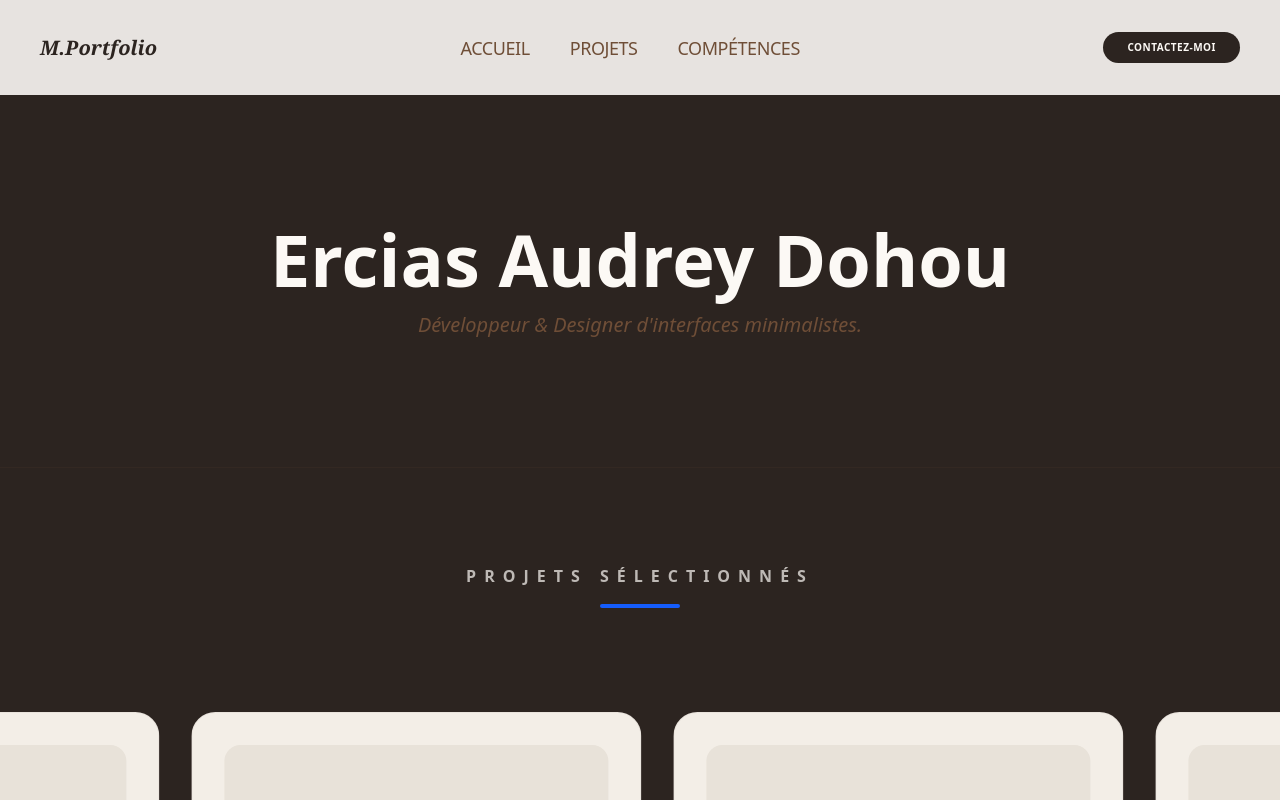
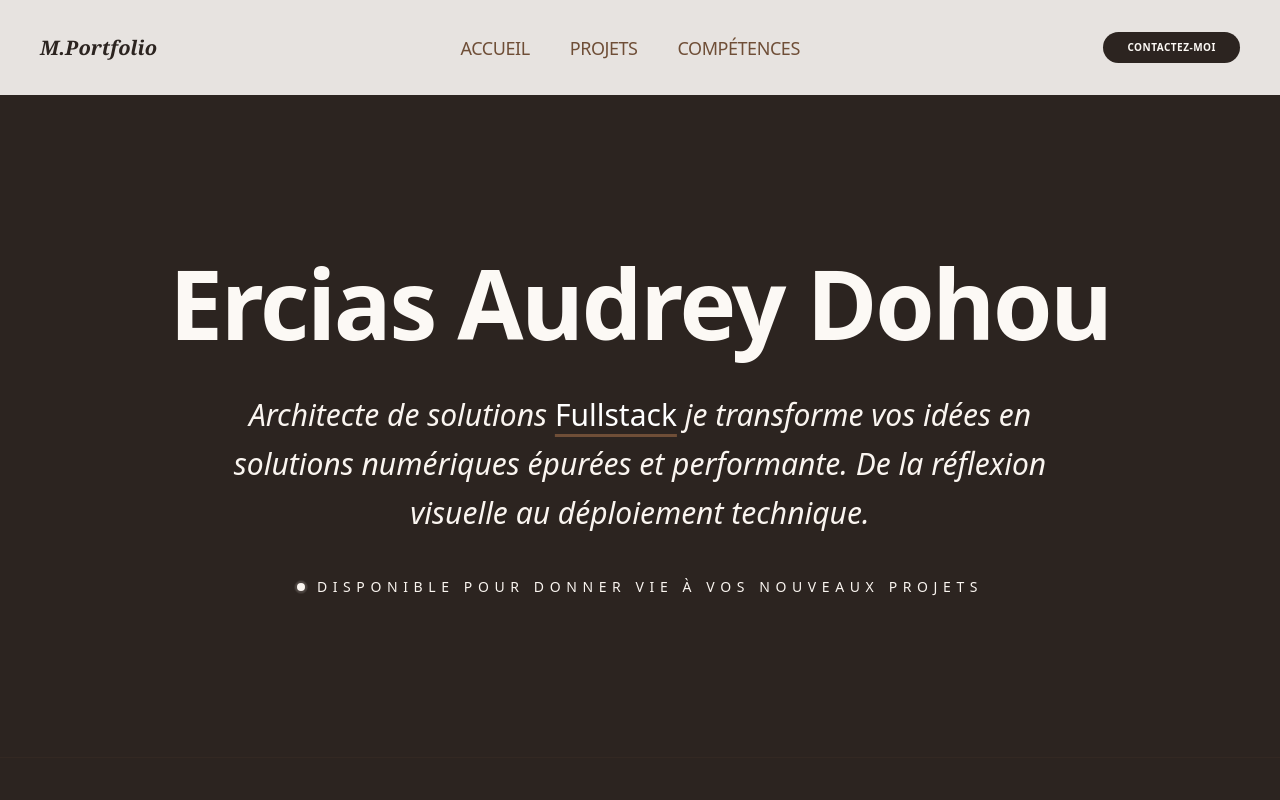
Before and after one commit to audreyerciasdohou-124/Portfolio_2026, a Next.js app: page / in a window 1280 px wide. Shown: the top 800 px of the page. Built offline with nearby package versions, Linux system fonts and the light colour scheme.

Commit message:
quelques réajustements

```diff
--- a/app/layout.tsx
+++ b/app/layout.tsx
@@ -1,5 +1,5 @@
 import './globals.css'
-import Navbar from '@/components/Navbar'
+      import Navbar from '@/components/Navbar'
 import Footer from '@/components/Footer'
 
 export default function RootLayout({ children }: { children: React.ReactNode }) {
--- a/app/page.tsx
+++ b/app/page.tsx
@@ -1,16 +1,14 @@
-"use client"; // Obligatoire pour utiliser useEffect
+"use client";
 import { useEffect } from 'react';
+import { motion } from 'framer-motion';
 import ProjectCard from '@/components/ProjectCard';
 import Skills from '@/components/Skills';
 
 export default function Home() {
-  // Logique pour forcer le scroll en haut au rechargement
   useEffect(() => {
-    // 1. Désactive la restauration automatique du scroll du navigateur
     if ('scrollRestoration' in history) {
       history.scrollRestoration = 'manual';
     }
-    // 2. Scroll tout en haut immédiatement
     window.scrollTo(0, 0);
   }, []);
 
@@ -21,23 +19,72 @@ export default function Home() {
     { title: "Gestâche", desc: "Gestion de tâche.", tags: ["REACT", "FRAMER"] }
   ];
 
-  // On duplique la liste pour la boucle infinie
   const duplicatedProjects = [...projects, ...projects];
+
+  const containerVariants = {
+    hidden: { opacity: 0 },
+    visible: {
+      opacity: 1,
+      transition: { staggerChildren: 0.2 }
+    }
+  };
+
+  const itemVariants = {
+    hidden: { y: 20, opacity: 0 },
+    visible: {
+      y: 0,
+      opacity: 1,
+      transition: {
+        type: "spring",
+        stiffness: 100,
+        damping: 10
+      }
+    }
+  };
 
   return (
     <div className="w-full overflow-hidden bg-[#2C2420]">
       {/* SECTION ACCUEIL */}
-      <section className="py-32 text-center px-4">
-        <h1 className="text-5xl md:text-7xl font-bold text-[#FCF9F5]">Ercias Audrey Dohou</h1>
-        <p className="mt-4 text-[#6F4E37] text-lg md:text-xl italic font-light">
-          Développeur & Designer d'interfaces minimalistes.
-        </p>
+      <section className="py-40 text-center px-4">
+        <motion.div
+          initial="hidden"
+          animate="visible"
+          variants={containerVariants}
+          className="max-w-6xl mx-auto" // Augmenté pour laisser de la place au nom
+        >
+          {/* NOM SUR UNE SEULE LIGNE */}
+          <motion.h1
+            variants={itemVariants}
+            className="text-4xl sm:text-6xl md:text-7xl lg:text-8xl font-bold text-[#FCF9F5] whitespace-nowrap tracking-tight"
+          >
+            Ercias Audrey Dohou
+          </motion.h1>
+
+          <div className="mt-10 max-w-4xl mx-auto">
+            <motion.p
+              variants={itemVariants}
+              className="text-[#FAF5F0] text-xl md:text-3xl italic font-light leading-relaxed"
+            >
+              Architecte de solutions <span className="text-white not-italic font-medium underline decoration-[#6F4E37] underline-offset-8">Fullstack</span> je transforme vos idées en solutions numériques épurées et performante.
+              De la réflexion visuelle au déploiement technique.
+            </motion.p>
+
+            <motion.p
+              variants={itemVariants}
+              className="mt-10 flex items-center justify-center gap-3 text-[#FAF5F0] opacity-80 font-medium uppercase text-[11px] md:text-sm tracking-[0.4em]"
+            >
+              <span className="relative flex h-2 w-2">
+                <span className="animate-ping absolute inline-flex h-full w-full rounded-full bg-[#FAF5F0] opacity-40"></span>
+                <span className="relative inline-flex rounded-full h-2 w-2 bg-[#FAF5F0]"></span>
+              </span>
+              Disponible pour donner vie à vos nouveaux projets
+            </motion.p>
+          </div>
+        </motion.div>
       </section>
 
-      {/* SECTION PROJETS - DÉFILEMENT AUTOMATIQUE (MARQUEE) */}
+      {/* SECTION PROJETS */}
       <section id="projets" className="py-24 overflow-hidden border-y border-[#6F4E37]/10">
-
-        {/* TITRE SUBTIL MAIS PRÉSENT */}
         <div className="flex flex-col items-center mb-16 text-center px-4">
           <h2 className="text-sm md:text-base font-bold uppercase tracking-[0.5em] text-[#FCF9F5] opacity-70">
             Projets Sélectionnés
@@ -45,7 +92,6 @@ export default function Home() {
           <div className="h-1 w-20 bg-blue-600 rounded-full mt-4"></div>
         </div>
 
-        {/* Le rail d'animation */}
         <div className="relative flex overflow-hidden group">
           <div className="flex animate-marquee gap-8 py-10">
             {duplicatedProjects.map((proj, i) => (
@@ -62,7 +108,7 @@ export default function Home() {
         </div>
       </section>
 
-      {/* 3. SECTION SKILLS */}
+      {/* SECTION SKILLS */}
       <div className="max-w-[1400px] mx-auto px-6 py-32">
         <Skills />
       </div>
--- a/components/Footer.tsx
+++ b/components/Footer.tsx
@@ -1,18 +1,17 @@
 "use client";
 import { motion } from "framer-motion";
-import { Linkedin, Github, Instagram, Compass, Send } from "lucide-react";
+import { Linkedin, Github, Compass, Send, Phone, MessageCircle } from "lucide-react";
 
 const Footer = () => {
   const currentYear = new Date().getFullYear();
 
   return (
     <footer id="contact" className="w-full bg-[#2C2420] text-[#FCF9F5] pt-32 pb-10 border-t border-[#6F4E37]/10">
-      {/* Container en pleine largeur sans max-width (w-full) et avec un padding horizontal minimal (px-6) */}
       <div className="w-full px-6 md:px-12">
 
         <div className="flex flex-col lg:flex-row justify-between items-start gap-12">
 
-          {/* --- BLOC GAUCHE : POUSSÉ AU BOUT À GAUCHE --- */}
+          {/* --- BLOC GAUCHE --- */}
           <div className="flex-1">
             <motion.h2
               initial={{ opacity: 0, x: -50 }}
@@ -24,59 +23,87 @@ const Footer = () => {
             </motion.h2>
 
             <a
-              href="mailto:votre@email.com"
-              className="text-2xl md:text-3xl text-[#6F4E37] hover:text-[#FCF9F5] transition-colors duration-300 border-b-2 border-[#6F4E37] pb-2 font-light inline-block mb-20"
+              href="mailto:audreydohou23@gmail.com"
+              className="text-2xl md:text-3xl text-[#FAF5F0] opacity-70 hover:opacity-100 transition-opacity duration-300 border-b-2 border-[#FAF5F0]/30 pb-2 font-light inline-block mb-20"
             >
               audreydohou23@gmail.com
             </a>
 
-            <div className="flex flex-row gap-24">
+            <div className="flex flex-col md:flex-row gap-16 md:gap-24">
               {/* NAVIGATION */}
               <div className="text-left">
-                <p className="flex items-center gap-3 text-[12px] uppercase tracking-[0.4em] text-[#6F4E37] mb-8 font-bold">
+                <p className="flex items-center gap-3 text-[12px] uppercase tracking-[0.4em] text-[#FAF5F0]/50 mb-8 font-bold">
                   <Compass className="w-4 h-4" /> Navigation
                 </p>
-                <ul className="space-y-5 text-xl md:text-2xl font-medium italic">
-                  <li><a href="#projets" className="hover:text-blue-600 transition-colors">Projets</a></li>
-                  <li><a href="#competences" className="hover:text-blue-600 transition-colors">Compétences</a></li>
+                <ul className="space-y-5 text-xl md:text-2xl font-medium italic text-[#FAF5F0]">
+                  <li><a href="#projets" className="hover:text-white transition-colors">Projets</a></li>
+                  <li><a href="#competences" className="hover:text-white transition-colors">Compétences</a></li>
                 </ul>
               </div>
 
-              {/* RÉSEAUX */}
+              {/* RÉSEAUX & CONTACTS */}
               <div className="text-left">
-                <p className="text-[12px] uppercase tracking-[0.4em] text-[#6F4E37] mb-8 font-bold">
-                  Réseaux
+                <p className="text-[12px] uppercase tracking-[0.4em] text-[#FAF5F0]/50 mb-8 font-bold">
+                  Réseaux & Contact
                 </p>
-                <ul className="space-y-5 text-xl md:text-2xl font-medium italic">
-                  <li><a href="#" className="flex items-center gap-4 hover:text-blue-600 transition-colors"><Linkedin className="w-6 h-6" /> LinkedIn</a></li>
-                  <li><a href="#" className="flex items-center gap-4 hover:text-blue-600 transition-colors"><Github className="w-6 h-6" /> GitHub</a></li>
+                <ul className="space-y-5 text-xl md:text-2xl font-medium italic text-[#FAF5F0]">
+                  <li>
+                    <a href="#" className="flex items-center gap-4 hover:text-white transition-colors">
+                      <Linkedin className="w-6 h-6" /> LinkedIn
+                    </a>
+                  </li>
+                  <li>
+                    <a href="#" className="flex items-center gap-4 hover:text-white transition-colors">
+                      <Github className="w-6 h-6" /> GitHub
+                    </a>
+                  </li>
+                  {/* AJOUT CONTACT TÉLÉPHONIQUE */}
+                  <li>
+                    <a href="tel:+22940482104" className="flex items-center gap-4 hover:text-white transition-colors">
+                      <Phone className="w-6 h-6 text-[#FAF5F0]/60" /> Contact
+                    </a>
+                  </li>
+                  {/* AJOUT WHATSAPP */}
+                  <li>
+                    <a href="https://wa.me/+22940482104" target="_blank" rel="noopener noreferrer" className="flex items-center gap-4 hover:text-[#25D366] transition-colors">
+                      <MessageCircle className="w-6 h-6 text-[#25D366]" /> WhatsApp
+                    </a>
+                  </li>
                 </ul>
               </div>
             </div>
           </div>
 
-          {/* --- BLOC DROITE : POUSSÉ AU BOUT À DROITE --- */}
-          <div className="w-full lg:w-[420px] bg-[#362d29] p-10 rounded-[40px] border border-[#6F4E37]/20 shadow-2xl shrink-0">
-            <p className="text-[12px] uppercase tracking-[0.4em] text-blue-600 mb-8 font-bold">
+          {/* --- BLOC DROITE : FORMULAIRE --- */}
+          <div className="w-full lg:w-[420px] bg-[#362d29] p-10 rounded-[40px] border border-[#FAF5F0]/10 shadow-2xl shrink-0">
+            <p className="text-[12px] uppercase tracking-[0.4em] text-blue-600 mb-10 font-bold">
               Envoyer un message
             </p>
-            <form className="space-y-8">
+
+            <form className="space-y-10">
+              <div>
                 <input
                   type="text"
                   placeholder="Votre nom"
-                className="w-full bg-transparent border-b border-[#6F4E37]/30 py-3 outline-none focus:border-blue-600 transition-colors text-lg font-light placeholder:text-[#6F4E37]/50"
+                  className="w-full bg-transparent border-b border-[#FAF5F0]/20 py-3 outline-none focus:border-blue-600 transition-colors text-lg font-light text-[#FAF5F0] placeholder:text-[#FAF5F0]/30"
                 />
+              </div>
+              <div>
                 <input
                   type="email"
                   placeholder="Votre email"
-                className="w-full bg-transparent border-b border-[#6F4E37]/30 py-3 outline-none focus:border-blue-600 transition-colors text-lg font-light placeholder:text-[#6F4E37]/50"
+                  className="w-full bg-transparent border-b border-[#FAF5F0]/20 py-3 outline-none focus:border-blue-600 transition-colors text-lg font-light text-[#FAF5F0] placeholder:text-[#FAF5F0]/30"
                 />
+              </div>
+              <div>
                 <textarea
                   rows={4}
                   placeholder="Votre projet..."
-                className="w-full bg-transparent border-b border-[#6F4E37]/30 py-3 outline-none focus:border-blue-600 transition-colors text-lg font-light placeholder:text-[#6F4E37]/50 resize-none"
+                  className="w-full bg-transparent border-b border-[#FAF5F0]/20 py-3 outline-none focus:border-blue-600 transition-colors text-lg font-light text-[#FAF5F0] placeholder:text-[#FAF5F0]/30 resize-none"
                 />
-              <button className="w-full group flex items-center justify-center gap-3 bg-blue-600 text-white py-4 rounded-2xl font-bold uppercase text-[10px] tracking-[0.2em] hover:bg-[#FCF9F5] hover:text-blue-600 transition-all duration-300">
+              </div>
+
+              <button className="w-full group flex items-center justify-center gap-3 bg-blue-600 text-white py-4 rounded-2xl font-bold uppercase text-[10px] tracking-[0.2em] hover:bg-[#FAF5F0] hover:text-blue-600 transition-all duration-300 shadow-lg shadow-blue-600/20">
                 Envoyer <Send className="w-4 h-4" />
               </button>
             </form>
@@ -84,10 +111,10 @@ const Footer = () => {
 
         </div>
 
-        {/* COPYRIGHT COLLÉ AUX BORDS AUSSI */}
-        <div className="mt-32 pt-12 border-t border-[#6F4E37]/10 flex flex-col md:flex-row justify-between items-center text-[10px] uppercase tracking-[0.2em] text-[#6F4E37]">
+        {/* COPYRIGHT */}
+        <div className="mt-32 pt-12 border-t border-[#FAF5F0]/10 flex flex-col md:flex-row justify-between items-center text-[10px] uppercase tracking-[0.2em] text-[#FAF5F0]/40">
           <p>© {currentYear} Ercias Audrey Dohou</p>
-          <p className="italic underline decoration-blue-600 underline-offset-4">Développeur & Designer</p>
+          <p className="italic">Architecte Fullstack & Designer</p>
         </div>
       </div>
     </footer>
--- a/components/Skills.tsx
+++ b/components/Skills.tsx
@@ -5,11 +5,11 @@ const Skills = () => {
   const skillCategories = [
     {
       title: "Frontend",
-      skills: ["React", "Next.js", "TypeScript", "Tailwind CSS", "Angular"],
+      skills: ["React", "Next.js", "TypeScript", "Tailwind CSS", "Angular","Html", "CSS"],
     },
     {
       title: "Backend",
-      skills: ["Node.js", "Laravel", "PostgreSQL", "Prisma", "NextAuth"],
+      skills: ["Node.js", "Laravel", "PostgreSQL", "Prisma", "MySQL"],
     },
     {
       title: "Outils & Design",
```
Also changed, not shown: 1 other file (tests, documents, lock files or other folders). Lines whose indentation alone changed are shown as unchanged.
